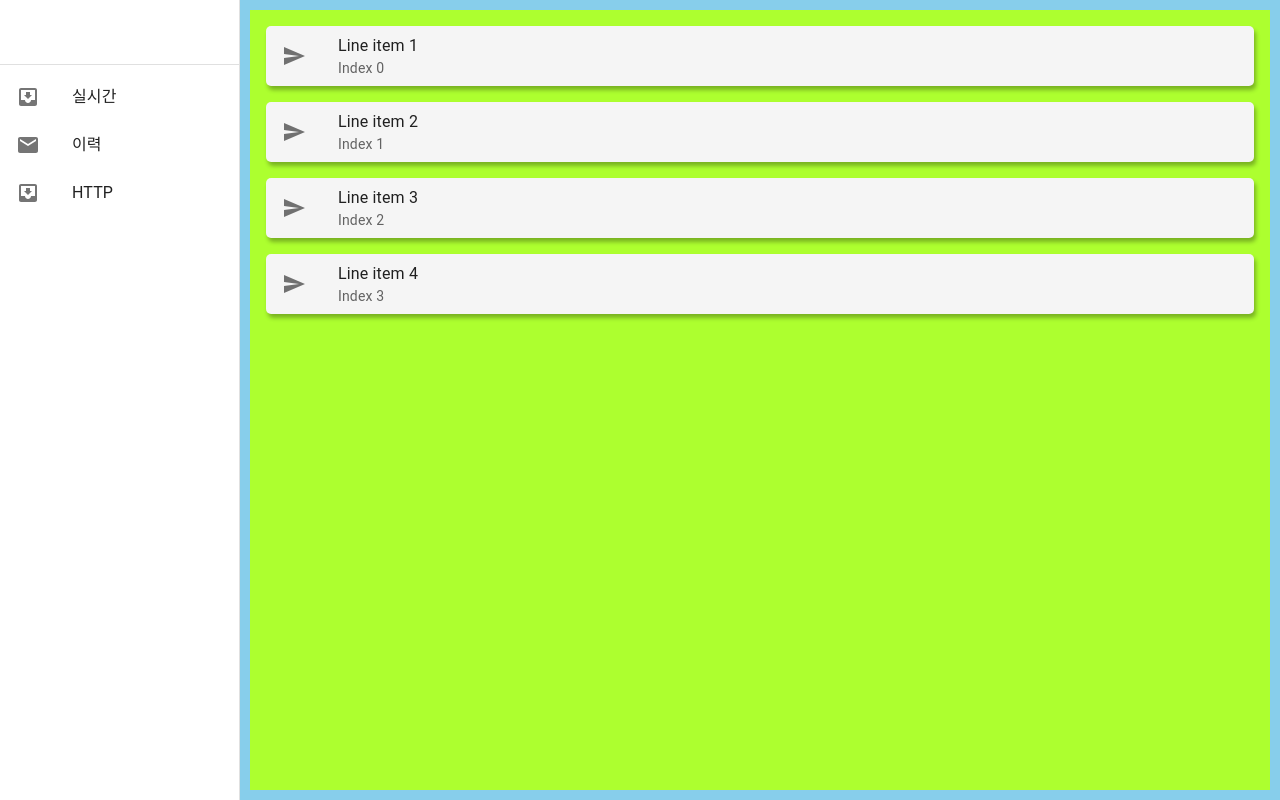
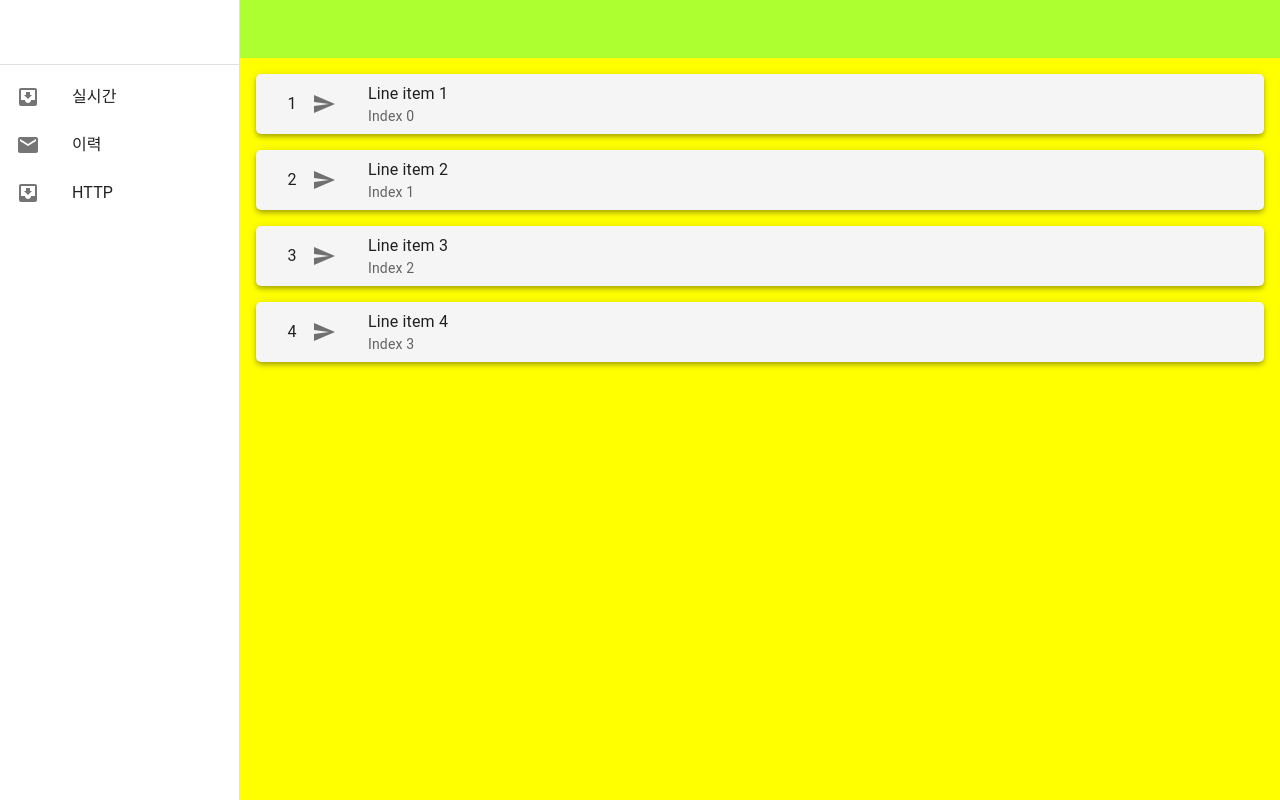
Before and after one commit to RDSHwang/frontend-service-common, a React (Create React App) app: page / in a window 1280 px wide. Built offline with nearby package versions, Linux system fonts and the light colour scheme.

Commit message:
Flow 화면 개발

```diff
--- a/src/layouts/template01/index.tsx
+++ b/src/layouts/template01/index.tsx
@@ -1,6 +1,6 @@
 import React from "react";
 import BaseWireFrame from "../WireFrame";
-import { Button, Box } from "@mui/material";
+import { Button, Box, Grid, Paper } from "@mui/material";
 import DrawerBase from "../../components/Drawer";
 import List from "@mui/material/List";
 import ListItem from "@mui/material/ListItem";
@@ -54,27 +54,53 @@ export default function Template01(props: any) {
               display: "flex",
               alignItems: "stretch",
               justifyContent: "stretch",
-              margin: "10px",
             }}
           >
-    <List sx={{ width: "100%" }}>
+            <Grid container sx={{ display: "flex" }}>
+              <Grid item xs={12} sx={{ width: "30px" }}>
+                <Box sx={{ height: "6vh" }}>
+                  <Paper
+                    elevation={4}
+                    sx={{
+                      bgcolor: "green",
+                      borderRadius: "4",
+                      margin: "10px"
+                    }}
+                  >
+
+                  </Paper>
+                </Box>
+              </Grid>
+              <Grid item xs={12} sx={{ flexGrow: 1 }}>
+                <Box sx={{ height: "97vh", bgcolor: "yellow" }}>
+                  <List>
                     {[0, 1, 2, 3].map((value) => {
                       const labelId = `checkbox-list-label-${value}`;
                       return (
                         <ListItem key={value}>
-            <Box
+                          <Paper
+                            elevation={4}
                             sx={{
                               backgroundColor: "whitesmoke",
                               borderRadius: "5px",
-                boxShadow: "2px 4px 4px rgba(0, 0, 0, 0.3)",
                               height: "60px",
                               width: "100%",
                               display: "flex",
-                alignItems: "stretch"
+                              alignItems: "stretch",
                             }}
                           >
-              <ListItemButton role={undefined} onClick={handleToggle(value)}>
-                <ListItemIcon>
+                            <ListItemButton onClick={handleToggle(value)}>
+                              <Box
+                                sx={{ display: "flex", alignItems: "center" }}
+                              >
+                                <ListItemText
+                                  primary={`${value + 1}`}
+                                  sx={{
+                                    width: "40px",
+                                    textAlign: "center",
+                                  }}
+                                />
+                                <ListItemIcon sx={{ justifyContent: "left" }}>
                                   <SendIcon />
                                 </ListItemIcon>
                                 <ListItemText
@@ -82,12 +108,16 @@ export default function Template01(props: any) {
                                   primary={`Line item ${value + 1}`}
                                   secondary={`Index ${value}`}
                                 />
+                              </Box>
                             </ListItemButton>
-            </Box>
+                          </Paper>
                         </ListItem>
                       );
                     })}
                   </List>
+                </Box>
+              </Grid>
+            </Grid>
           </div>
         </div>
       </div>
```
Also changed, not shown: src/pages/FlowEdit/index.tsx (+1 -10 lines). Lines whose indentation alone changed are shown as unchanged.
